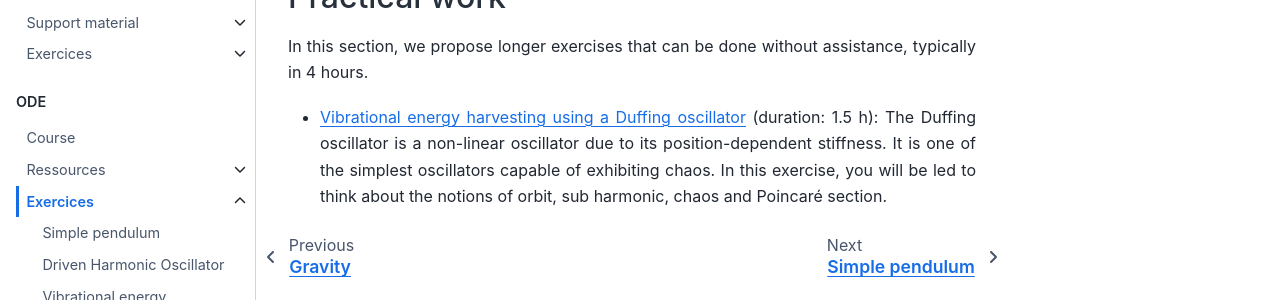
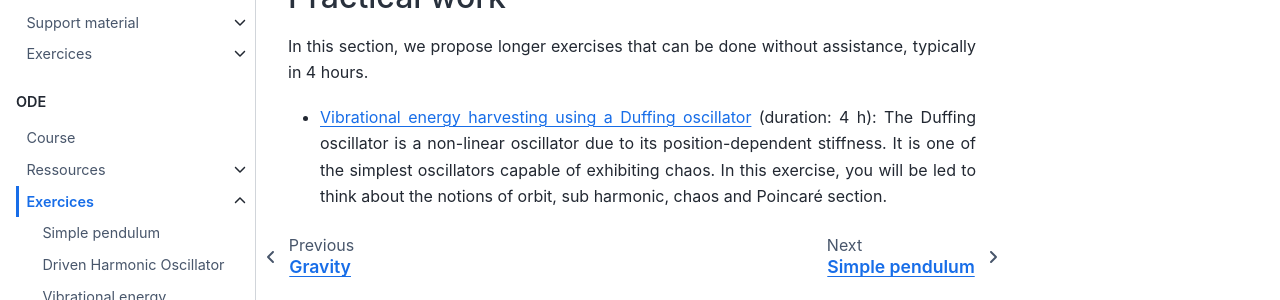
Before and after one commit to symmeHub/positron, a Jupyter Book: the page built from book/ode/exercises/exercises.md, in a window 1280 px wide. Shown: the part 486-786 px from the top of the page. Built offline with Jupyter Book 1.0.4 settings and Sphinx 7.4.7 and the Sphinx Book theme 1.1.4, drawn with Linux system fonts in a browser that asks for light colours; comment, search, counter and statistics services are not loaded.

Commit message:
Improved ODE Duffing tutorial

```diff
--- a/book/ode/exercises/exercises.md
+++ b/book/ode/exercises/exercises.md
@@ -11,4 +11,4 @@ In this section, we propose quick exercises that can typically be done in an hou
 
 In this section, we propose longer exercises that can be done without assistance, typically in 4 hours.
 
-* [](ode:practical_work:duffing_oscillator) (duration: 1.5 h): The Duffing oscillator is a non-linear oscillator due to its position-dependent stiffness. It is one of the simplest oscillators capable of exhibiting chaos. In this exercise, you will be led to think about the notions of orbit, sub harmonic, chaos and Poincaré section.
+* [](ode:practical_work:duffing_oscillator) (duration: 4 h): The Duffing oscillator is a non-linear oscillator due to its position-dependent stiffness. It is one of the simplest oscillators capable of exhibiting chaos. In this exercise, you will be led to think about the notions of orbit, sub harmonic, chaos and Poincaré section.
```
Also changed, not shown: book/ode/exercises/tutorials/duffing_oscillator.ipynb.
